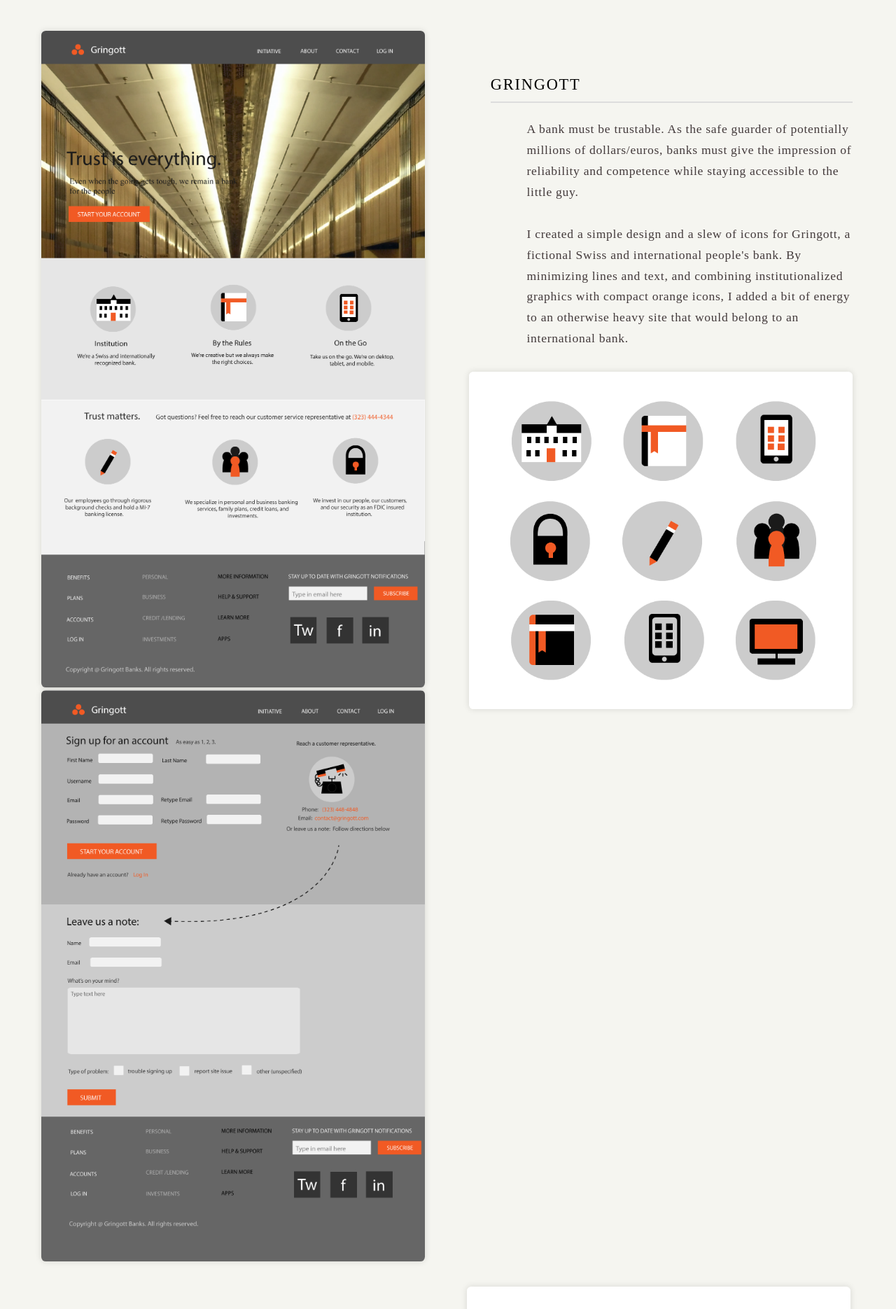
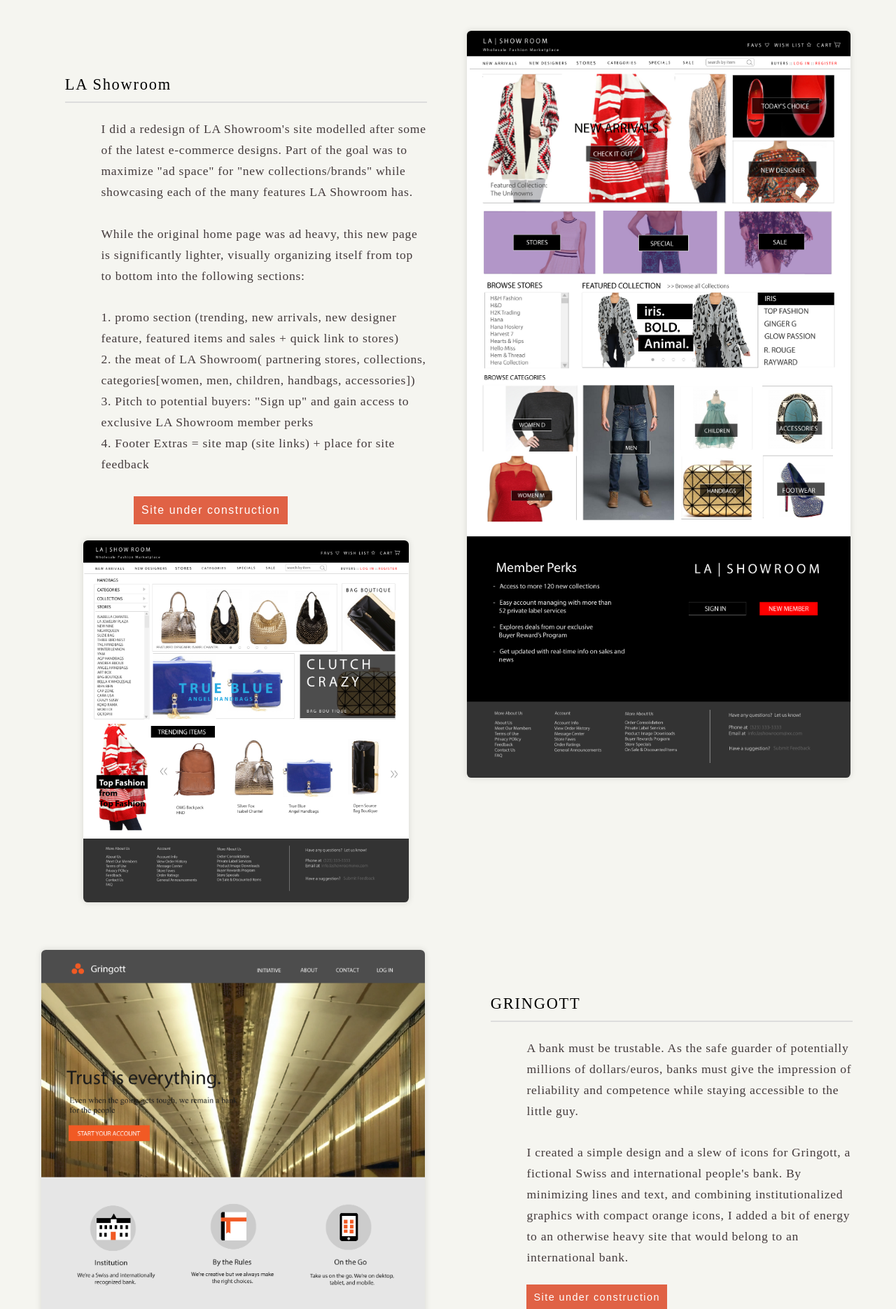
Before and after one commit to DDChiang/ddchiang, a PHP site: page /web-apps.php in a window 1280 px wide. Shown: the part 68-1938 px from the top of the page at 70% size. Run offline with PHP 8.4, Linux system fonts and the light colour scheme; some libraries are stand-ins or nearby versions.

Commit message:
added la showroom pics

```diff
--- a/css/web-app-custom.css
+++ b/css/web-app-custom.css
@@ -72,6 +72,10 @@
   padding: 0em;
 }
 
+.box-50 button #blacked {
+  background: black;
+}
+
 button a {
   display: block;
   color: white;
--- a/web-apps.php
+++ b/web-apps.php
@@ -14,6 +14,41 @@
 
   <body>
     <div class="content-wrapper">
+	   <!--LA Showroom-->
+	  <div class="box-100">
+		<div class="box-50">
+			<div class="proj-blob">
+				<div class="proj-title">LA Showroom</div>
+				<div class="proj-desc">
+				   I did a redesign of LA Showroom's site modelled after some of the latest e-commerce designs.
+				   Part of the goal was to maximize "ad space" for "new collections/brands" while showcasing each of the many features LA Showroom has.
+				   <br><br>
+				   While the original home page was ad heavy, this new page is significantly lighter, visually organizing itself from top to bottom
+				   into the following sections:
+				   <br><br> 1. promo section (trending, new arrivals, new designer feature, featured items and sales + quick link to stores)
+				   <br> 2. the meat of LA Showroom( partnering stores, collections, categories[women, men, children, handbags, accessories])
+				   <br> 3. Pitch to potential buyers: "Sign up" and gain access to exclusive LA Showroom member perks
+				   <br> 4. Footer Extras = site map (site links) +  place for site feedback
+
+				   <br><br>
+				   <button id="blacked"><a href="#">Site under construction</a></button>
+
+				</div>
+				<div class="proj-prev" id="hide2">
+					<img src="prev-pics/lashow-bags.png">
+				</div>
+			</div>
+
+		  </div>
+
+		  <div class="box-50">
+			<div class="proj-image">
+			  <img src="prev-pics/lashow-home-filled.png">
+			</div>
+
+		  </div>
+	  </div>
+
 	  <!--Gringott-->
 	  <div class="box-100">
 		  <div class="box-50">
@@ -38,7 +73,7 @@
 					and combining institutionalized graphics with compact orange icons, I added a bit of energy to an otherwise heavy site that would belong to an
 					international bank.
 				</div>
-
+				<button id="blacked"><a href="#">Site under construction</a></button>
 			</div>
 			<div class="proj-prev" id="hide2">
 			  <img src="prev-pics/gringott-icons.png">
```
Also changed, not shown: prev-pics/lashow-bags.png (added), prev-pics/lashow-home-filled.png (added).
